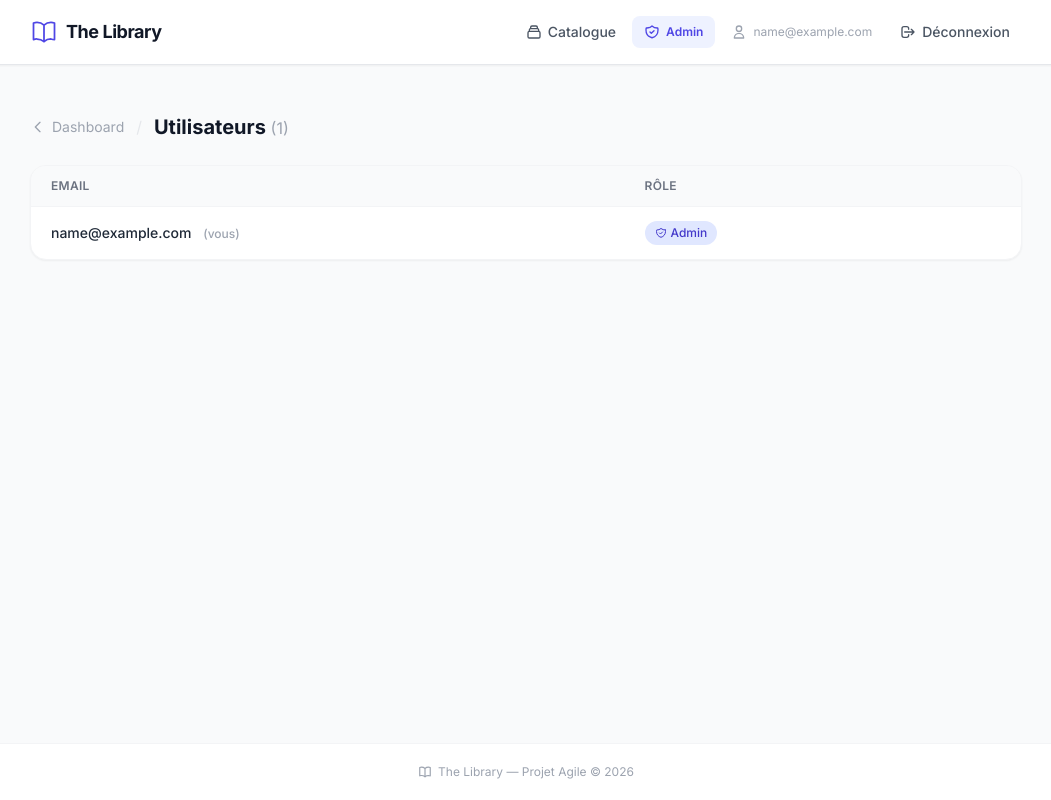
After one commit to m1d0b4n/The-Library, a Flask app: page /admin/users in a window 1280 px wide. The commit adds this page. Shown: the whole page, without its empty margins (114-1165 px from the left). Run offline with Flask 3, Linux system fonts and the light colour scheme; a user stored in the database is signed in; tables that the repository leaves empty hold one stand-in row (values such as "Sample post"); some libraries are stand-ins or nearby versions.

Commit message:
feat(admin): panel admin + setup first-run - issue #40
- models/utilisateur.py: propriete is_admin
- routes/pages.py: route /setup first-run (creation admin initial)
- routes/admin.py: blueprint admin (dashboard, livres, users)
- app.py: register admin_bp
- templates/admin/: dashboard, livres, users
- templates/index.html: modale first-run si aucun user
- templates/base.html: lien Admin dans navbar si is_admin
- tests/test_admin.py: 15 tests (setup, acces, CRUD admin)

Closes #40

```diff
--- a/app.py
+++ b/app.py
@@ -53,6 +53,7 @@ def create_app(config=None):
     from routes.reservations import reservations_bp
     from routes.auth import auth_bp
     from routes.pages import pages_bp
+    from routes.admin import admin_bp
 
     # Les routes API JSON sont exemptées du CSRF
     csrf.exempt(livres_bp)
@@ -63,6 +64,7 @@ def create_app(config=None):
     app.register_blueprint(reservations_bp)
     app.register_blueprint(auth_bp)
     app.register_blueprint(pages_bp)
+    app.register_blueprint(admin_bp)
 
     # Création des tables si elles n'existent pas
     with app.app_context():
--- a/models/utilisateur.py
+++ b/models/utilisateur.py
@@ -10,6 +10,10 @@ class User(UserMixin, db.Model):
     password_hash = db.Column(db.String(200), nullable=False)
     role = db.Column(db.String(20), nullable=False, default="user")
 
+    @property
+    def is_admin(self):
+        return self.role == "admin"
+
     def to_dict(self):
         return {
             "id": self.id,
--- /dev/null
+++ b/routes/admin.py
@@ -0,0 +1,94 @@
+import logging
+from functools import wraps
+
+from flask import Blueprint, render_template, redirect, url_for, flash, request, abort
+from flask_login import current_user
+from models.livre import db, Livre
+from models.utilisateur import User
+
+admin_bp = Blueprint("admin", __name__, url_prefix="/admin")
+logger = logging.getLogger("the_library.admin")
+
+
+def admin_required(f):
+    @wraps(f)
+    def decorated(*args, **kwargs):
+        if not current_user.is_authenticated:
+            return redirect(url_for("pages.login"))
+        if current_user.role != "admin":
+            abort(403)
+        return f(*args, **kwargs)
+    return decorated
+
+
+@admin_bp.route("/")
+@admin_required
+def dashboard():
+    nb_livres = Livre.query.count()
+    nb_users = User.query.count()
+    nb_reserves = Livre.query.filter_by(disponible=False).count()
+    return render_template(
+        "admin/dashboard.html",
+        nb_livres=nb_livres,
+        nb_users=nb_users,
+        nb_reserves=nb_reserves,
+    )
+
+
+@admin_bp.route("/livres")
+@admin_required
+def livres():
+    livres = Livre.query.order_by(Livre.titre).all()
+    return render_template("admin/livres.html", livres=livres)
+
+
+@admin_bp.route("/livres/<path:titre>/supprimer", methods=["POST"])
+@admin_required
+def supprimer_livre(titre):
+    livre = Livre.query.filter_by(titre=titre).first_or_404()
+    db.session.delete(livre)
+    db.session.commit()
+    logger.info("Admin %s a supprime le livre '%s'", current_user.email, titre)
+    flash(f"Livre « {titre} » supprimé.", "success")
+    return redirect(url_for("admin.livres"))
+
+
+@admin_bp.route("/users")
+@admin_required
+def users():
+    all_users = User.query.order_by(User.email).all()
+    return render_template("admin/users.html", users=all_users)
+
+
+@admin_bp.route("/users/<int:user_id>/toggle-admin", methods=["POST"])
+@admin_required
+def toggle_admin(user_id):
+    user = db.session.get(User, user_id)
+    if not user:
+        abort(404)
+    if user.id == current_user.id:
+        flash("Vous ne pouvez pas modifier votre propre rôle.", "error")
+        return redirect(url_for("admin.users"))
+    user.role = "user" if user.role == "admin" else "admin"
+    db.session.commit()
+    action = "promu admin" if user.role == "admin" else "rôle admin révoqué"
+    logger.info("Admin %s : %s pour %s", current_user.email, action, user.email)
+    flash(f"Rôle de {user.email} mis à jour.", "success")
+    return redirect(url_for("admin.users"))
+
+
+@admin_bp.route("/users/<int:user_id>/supprimer", methods=["POST"])
+@admin_required
+def supprimer_user(user_id):
+    user = db.session.get(User, user_id)
+    if not user:
+        abort(404)
+    if user.id == current_user.id:
+        flash("Vous ne pouvez pas supprimer votre propre compte.", "error")
+        return redirect(url_for("admin.users"))
+    email = user.email
+    db.session.delete(user)
+    db.session.commit()
+    logger.info("Admin %s a supprime l'utilisateur %s", current_user.email, email)
+    flash(f"Utilisateur {email} supprimé.", "success")
+    return redirect(url_for("admin.users"))
--- /dev/null
+++ b/templates/admin/users.html
@@ -0,0 +1,82 @@
+{% extends "base.html" %}
+{% block title %}Utilisateurs — Admin — The Library{% endblock %}
+
+{% block content %}
+<div class="flex items-center gap-3 mb-6">
+  <a href="{{ url_for('admin.dashboard') }}" class="inline-flex items-center gap-1.5 text-gray-400 hover:text-indigo-600 transition-colors duration-200 text-sm">
+    <svg xmlns="http://www.w3.org/2000/svg" class="h-4 w-4" fill="none" viewBox="0 0 24 24" stroke="currentColor" stroke-width="2">
+      <path stroke-linecap="round" stroke-linejoin="round" d="M15 19l-7-7 7-7" />
+    </svg>
+    Dashboard
+  </a>
+  <span class="text-gray-200">/</span>
+  <h2 class="text-xl font-bold text-gray-900">Utilisateurs <span class="text-gray-400 font-normal text-base">({{ users|length }})</span></h2>
+</div>
+
+{% if users %}
+<div class="bg-white rounded-2xl border border-gray-100 shadow-sm overflow-hidden">
+  <table class="w-full text-sm">
+    <thead class="bg-gray-50 border-b border-gray-100">
+      <tr>
+        <th class="text-left px-5 py-3 text-xs font-semibold text-gray-500 uppercase tracking-wide">Email</th>
+        <th class="text-left px-5 py-3 text-xs font-semibold text-gray-500 uppercase tracking-wide">Rôle</th>
+        <th class="px-5 py-3"></th>
+      </tr>
+    </thead>
+    <tbody class="divide-y divide-gray-50">
+      {% for user in users %}
+      <tr class="hover:bg-gray-50 transition-colors duration-150">
+        <td class="px-5 py-3.5 font-medium text-gray-800">
+          {{ user.email }}
+          {% if user.id == current_user.id %}
+            <span class="ml-2 text-xs text-gray-400">(vous)</span>
+          {% endif %}
+        </td>
+        <td class="px-5 py-3.5">
+          {% if user.role == 'admin' %}
+            <span class="inline-flex items-center gap-1 text-xs bg-indigo-100 text-indigo-700 rounded-full px-2.5 py-1 font-medium">
+              <svg xmlns="http://www.w3.org/2000/svg" class="h-3 w-3" fill="none" viewBox="0 0 24 24" stroke="currentColor" stroke-width="2">
+                <path stroke-linecap="round" stroke-linejoin="round" d="M9 12l2 2 4-4m5.618-4.016A11.955 11.955 0 0112 2.944a11.955 11.955 0 01-8.618 3.04A12.02 12.02 0 003 9c0 5.591 3.824 10.29 9 11.622 5.176-1.332 9-6.03 9-11.622 0-1.042-.133-2.052-.382-3.016z" />
+              </svg>
+              Admin
+            </span>
+          {% else %}
+            <span class="text-xs text-gray-400">Utilisateur</span>
+          {% endif %}
+        </td>
+        <td class="px-5 py-3.5">
+          {% if user.id != current_user.id %}
+          <div class="flex items-center justify-end gap-2">
+            <form method="POST" action="{{ url_for('admin.toggle_admin', user_id=user.id) }}">
+              <input type="hidden" name="csrf_token" value="{{ csrf_token() }}" />
+              <button type="submit"
+                      class="inline-flex items-center gap-1.5 text-xs px-3 py-1.5 rounded-lg font-medium transition-all duration-200
+                      {% if user.role == 'admin' %}text-gray-600 bg-gray-100 hover:bg-gray-200{% else %}text-indigo-600 bg-indigo-50 hover:bg-indigo-100{% endif %}">
+                <svg xmlns="http://www.w3.org/2000/svg" class="h-3.5 w-3.5" fill="none" viewBox="0 0 24 24" stroke="currentColor" stroke-width="2">
+                  <path stroke-linecap="round" stroke-linejoin="round" d="M9 12l2 2 4-4m5.618-4.016A11.955 11.955 0 0112 2.944a11.955 11.955 0 01-8.618 3.04A12.02 12.02 0 003 9c0 5.591 3.824 10.29 9 11.622 5.176-1.332 9-6.03 9-11.622 0-1.042-.133-2.052-.382-3.016z" />
+                </svg>
+                {% if user.role == 'admin' %}Révoquer admin{% else %}Promouvoir admin{% endif %}
+              </button>
+            </form>
+            <form method="POST" action="{{ url_for('admin.supprimer_user', user_id=user.id) }}"
+                  onsubmit="return confirm('Supprimer {{ user.email }} ?')">
+              <input type="hidden" name="csrf_token" value="{{ csrf_token() }}" />
+              <button type="submit" class="inline-flex items-center gap-1.5 text-xs px-3 py-1.5 rounded-lg text-red-600 bg-red-50 hover:bg-red-100 font-medium transition-all duration-200">
+                <svg xmlns="http://www.w3.org/2000/svg" class="h-3.5 w-3.5" fill="none" viewBox="0 0 24 24" stroke="currentColor" stroke-width="2">
+                  <path stroke-linecap="round" stroke-linejoin="round" d="M19 7l-.867 12.142A2 2 0 0116.138 21H7.862a2 2 0 01-1.995-1.858L5 7m5 4v6m4-6v6m1-10V4a1 1 0 00-1-1h-4a1 1 0 00-1 1v3M4 7h16" />
+                </svg>
+                Supprimer
+              </button>
+            </form>
+          </div>
+          {% endif %}
+        </td>
+      </tr>
+      {% endfor %}
+    </tbody>
+  </table>
+</div>
+{% else %}
+<div class="text-center py-20 text-gray-400">Aucun utilisateur.</div>
+{% endif %}
+{% endblock %}
--- a/templates/base.html
+++ b/templates/base.html
@@ -48,6 +48,14 @@
         </a>
 
         {% if current_user.is_authenticated %}
+          {% if current_user.is_admin %}
+          <a href="{{ url_for('admin.dashboard') }}" class="flex items-center gap-1.5 px-3 py-2 rounded-lg text-indigo-600 bg-indigo-50 hover:bg-indigo-100 transition-all duration-200 font-semibold text-xs">
+            <svg xmlns="http://www.w3.org/2000/svg" class="h-4 w-4" fill="none" viewBox="0 0 24 24" stroke="currentColor" stroke-width="2">
+              <path stroke-linecap="round" stroke-linejoin="round" d="M9 12l2 2 4-4m5.618-4.016A11.955 11.955 0 0112 2.944a11.955 11.955 0 01-8.618 3.04A12.02 12.02 0 003 9c0 5.591 3.824 10.29 9 11.622 5.176-1.332 9-6.03 9-11.622 0-1.042-.133-2.052-.382-3.016z" />
+            </svg>
+            Admin
+          </a>
+          {% endif %}
           <span class="flex items-center gap-1.5 px-3 py-2 text-gray-400 text-xs">
             <svg xmlns="http://www.w3.org/2000/svg" class="h-4 w-4" fill="none" viewBox="0 0 24 24" stroke="currentColor" stroke-width="2">
               <path stroke-linecap="round" stroke-linejoin="round" d="M16 7a4 4 0 11-8 0 4 4 0 018 0zM12 14a7 7 0 00-7 7h14a7 7 0 00-7-7z" />
```
Also changed, not shown: routes/pages.py (+26 -1 lines), templates/admin/dashboard.html (added, +87 -0 lines), templates/admin/livres.html (added, +67 -0 lines), templates/index.html (+52 -0 lines), tests/test_admin.py (added, +180 -0 lines).
